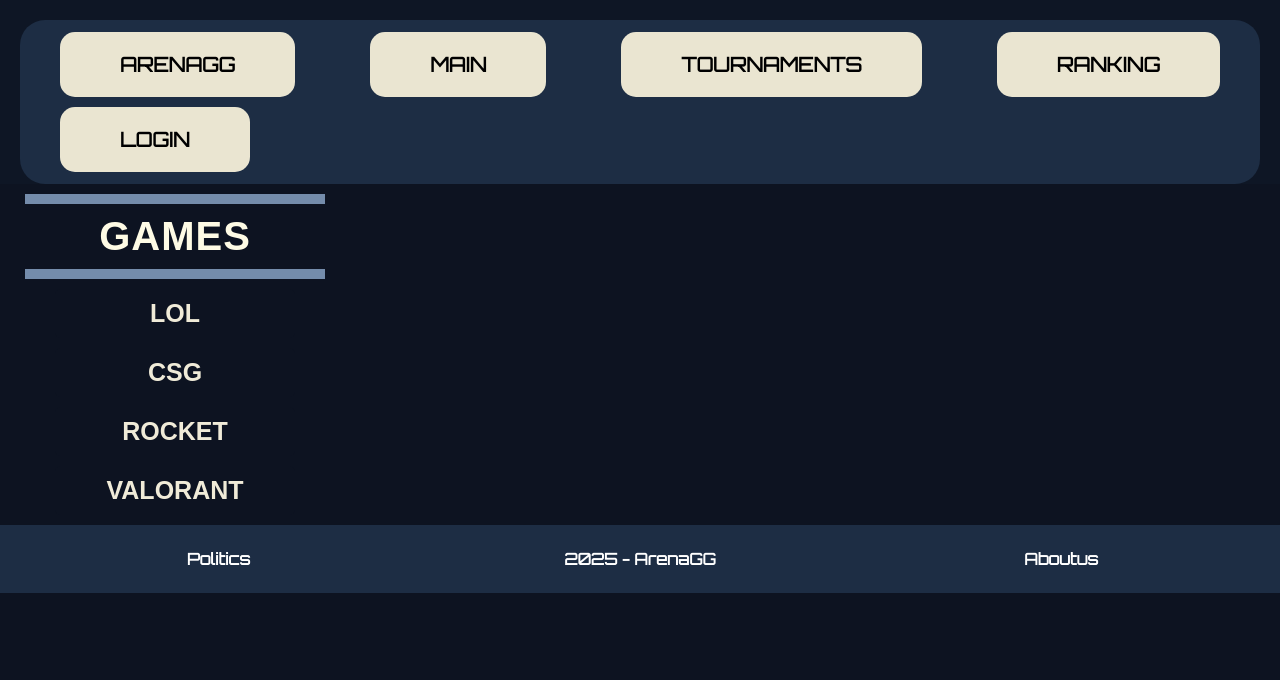
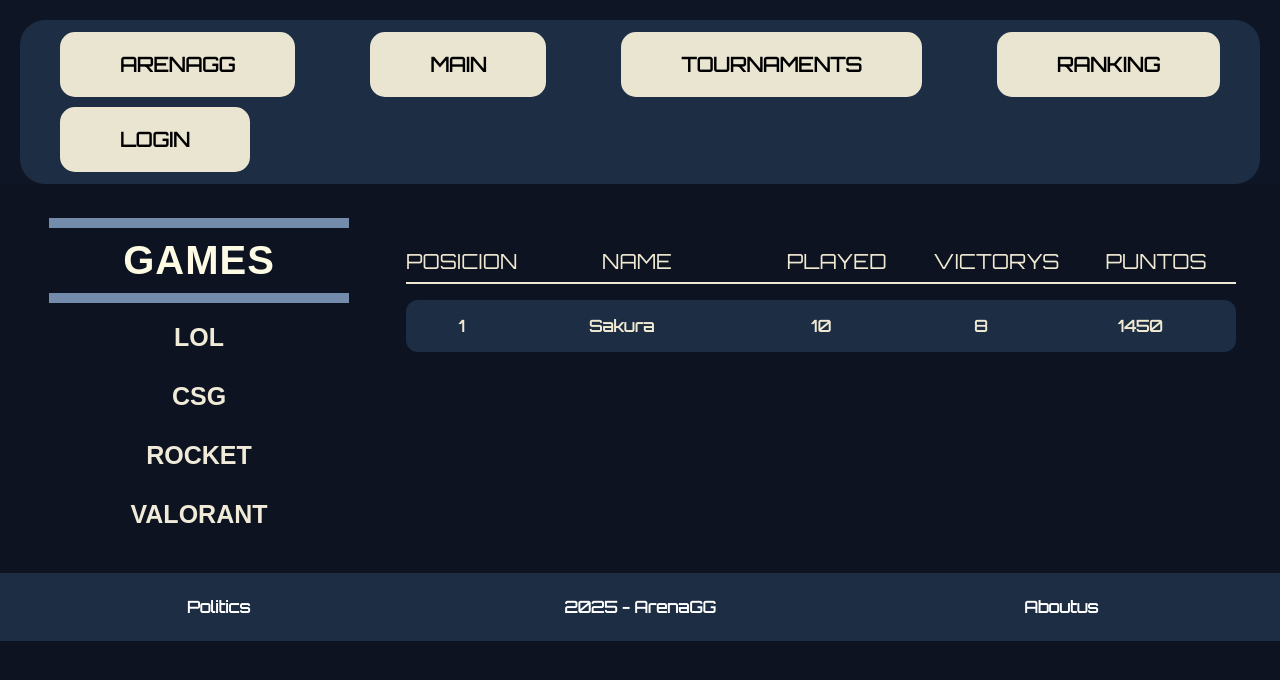
Before and after one commit to GioJCG/arenaGG-front, an Angular app: page /ranking in a window 1280 px wide. Shown: the top 680 px of the page. Built offline with nearby package versions, Linux system fonts and the light colour scheme.

Commit message:
update design ranking

```diff
--- a/src/app/landing/home/home.component.css
+++ b/src/app/landing/home/home.component.css
@@ -20,7 +20,7 @@
 }
 
 .image-column {
-  flex: 0 0 75%; /* Más ancho para resaltar la imagen */
+  flex: 0 0 3%; /* Más ancho para resaltar la imagen */
   display: flex;
   align-items: stretch;
   margin-left: -5px;
--- a/src/app/ranking/pages/pages.component.css
+++ b/src/app/ranking/pages/pages.component.css
@@ -1,21 +1,91 @@
-.rankig-container {
+/* Contenedor principal */
+.ranking-conteiner {
+  color: #f0ead2;
+  font-family: 'Orbitron', sans-serif;
+  min-height: 100vh;
   display: flex;
-  height: 100vh;
+  flex-direction: column;
+  overflow-x: hidden;
+}
+
+
+.ranking-container {
+  display: flex;
+  height: 100%;
   width: 100%;
   font-weight: 1;
+  gap: 1.5rem;
+  padding: 1.5rem;
+  box-sizing: border-box;
 }
+
+
+app-menu-filtro {
+  width: 250px;
+  min-width: 200px;
+  margin-right: 5.5rem;
+}
+
 
 .content-container {
   flex: 1;
   display: flex;
   flex-direction: column;
-  padding: 20px;
+  padding: -10px;
 }
 
 .ranking-content {
   flex: 1;
   margin-top: 20px;
-  background-color: #08142b;
   border-radius: 10px;
   padding: 20px;
+  display: flex;
+  flex-direction: column;
+  gap: 1rem;
+  box-sizing: border-box;
 }
+
+
+.ranking-header {
+  display: grid;
+  grid-template-columns: 1fr 3fr 2fr 2fr 2fr;
+  font-size: 1.3rem;
+  padding-bottom: 0.5rem;
+  border-bottom: 2px solid #f0ead2;
+  text-transform: uppercase;
+  text-align: center;
+  align-items: center;
+}
+
+
+.ranking-row {
+  display: grid;
+  grid-template-columns: 1fr 3fr 2fr 2fr 2fr;
+  padding: 1rem;
+  border-radius: 12px;
+  background-color: #1D2D44;
+  font-weight: 800;
+  text-align: center;
+  align-items: center;
+  box-sizing: border-box;
+  width: 100%;
+  overflow: hidden;
+}
+
+/* Responsive */
+@media (max-width: 768px) {
+  .ranking-container {
+    flex-direction: column;
+  }
+
+  app-menu-filtro {
+    width: 100%;
+    margin-right: 0;
+  }
+
+  .ranking-header,
+  .ranking-row {
+    grid-template-columns: repeat(5, 1fr);
+    font-size: 1rem;
+  }
+}
--- a/src/app/ranking/pages/pages.component.html
+++ b/src/app/ranking/pages/pages.component.html
@@ -1,7 +1,33 @@
 <div class="ranking-conteiner">
-<app-header></app-header>
-<div class="ranking-container">
-  <app-menu-filtro></app-menu-filtro>
- <app-footer></app-footer>
+  <app-header></app-header>
+
+  <div class="ranking-container">
+
+    <app-menu-filtro></app-menu-filtro>
+
+
+    <div class="content-container">
+      <div class="ranking-content">
+
+        <div class="ranking-header">
+          <div>POSICION</div>
+          <div>NAME</div>
+          <div>PLAYED</div>
+          <div>VICTORYS</div>
+          <div>PUNTOS</div>
+        </div>
+
+        <!-- Fila de datos que se llenaría con la api despues -->
+        <div class="ranking-row" *ngFor="let player of players">
+          <div>{{ player.posicion }}</div>
+          <div>{{ player.name }}</div>
+          <div>{{ player.played }}</div>
+          <div>{{ player.victorys }}</div>
+          <div>{{ player.puntos }}</div>
+        </div>
+      </div>
     </div>
+  </div>
+
+  <app-footer></app-footer>
 </div>
--- a/src/app/ranking/pages/pages.component.ts
+++ b/src/app/ranking/pages/pages.component.ts
@@ -1,7 +1,7 @@
 import { Component } from '@angular/core';
+import { CommonModule } from '@angular/common';
 import { HeaderComponent } from '../../shared/components/header/header.component';
 import { FooterComponent } from '../../shared/components/footer/footer.component';
-import { CommonModule } from '@angular/common';
 import { MenuFiltroComponent } from '../../shared/components/menu-filtro/menu-filtro.component';
 
 @Component({
@@ -17,5 +17,14 @@ import { MenuFiltroComponent } from '../../shared/components/menu-filtro/menu-fi
   styleUrl: './pages.component.css'
 })
 export class PagesComponent {
-
+  // Simulación de un jugador. Luego se reemplazará con datos desde una API
+  players = [
+    {
+      posicion: 1,
+      name: 'Sakura',
+      played: 10,
+      victorys: 8,
+      puntos: 1450
+    }
+  ];
 }
--- a/src/assets/styles/global.css
+++ b/src/assets/styles/global.css
@@ -7,4 +7,5 @@ body {
   color: white;
   font-family: 'Orbitron', sans-serif;
   font-weight: 900;
+  /*overflow-x: hidden;*/
 }
```
